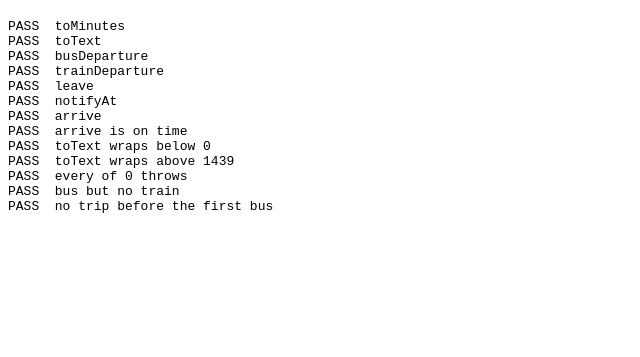
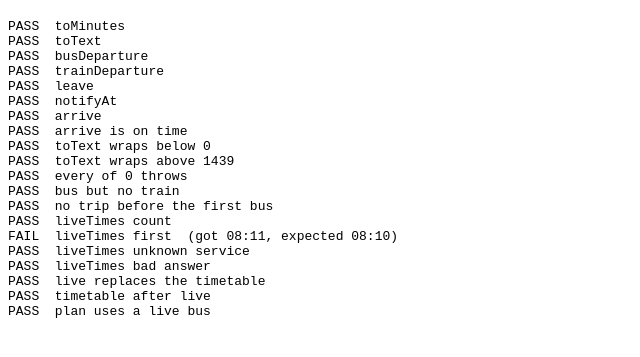
Before and after one commit to sindex16-cell/data-driven-app, a plain HTML site: page tests.html in a window 1280 px wide. Shown: the part 61-418 px from the top of the page, without its empty margins (0-640 px from the left). Drawn offline with Linux system fonts and the light colour scheme.

Commit message:
Publish the live bus time feature
Co-Authored-By: Claude Sonnet 5.5 <noreply@anthropic.com>

```diff
--- a/core.js
+++ b/core.js
@@ -17,13 +17,32 @@ export function toText(minutes) {
 }
 
 // Make the list of departure times for one service.
+// If service.live has times, use them first. Use the timetable only after the last live time.
 export function departures(service) {
   if (!(service.every > 0)) throw new Error("The value of every must be more than 0.");
-  const list = [];
+  const live = service.live || [];
+  const lastLive = live.length ? Math.max(...live) : -Infinity;
+  const list = [...live];
   for (let t = toMinutes(service.first); t <= toMinutes(service.last); t += service.every) {
-    list.push(t);
+    if (t > lastLive) list.push(t);
   }
   return list;
+}
+
+// Read the live bus times from the answer of the community API (Arrivelah).
+// Return minutes after midnight in Singapore time, or [] if the service is not in the answer.
+export function liveTimes(answer, serviceNo) {
+  const found = ((answer && answer.services) || []).find((s) => s.no === serviceNo);
+  if (!found) return [];
+  return ["next", "subsequent", "next2", "next3"]
+    .map((key) => found[key])
+    .filter((bus) => bus && typeof bus.time === "string" && bus.duration_ms >= 0)
+    .map((bus) => {
+      const [h, m, s] = bus.time.slice(11, 19).split(":").map(Number);
+      return h * 60 + m + s / 60;
+    })
+    .filter((t, i, all) => !Number.isNaN(t) && all.indexOf(t) === i)
+    .sort((a, b) => a - b);
 }
 
 // Find the latest leave time so that you arrive at the target time or before.
--- a/route.js
+++ b/route.js
@@ -20,6 +20,16 @@ export const route = {
   walkToDestination: 5,    // Bus stop to the meeting room.
 };
 
+// Live bus times from the community API Arrivelah. Set enabled to false to use only the timetable.
+// stopCode is the 5 digit bus stop code. service is the bus number.
+export const live = {
+  enabled: true,
+  url: "https://arrivelah2.busrouter.sg/",
+  stopCode: "83139",       // SAMPLE value. Replace it with your bus stop.
+  service: "15",           // SAMPLE value. Replace it with your bus.
+  refreshSeconds: 30,
+};
+
 export const settings = {
   arrivalTime: "09:00",    // Version 1 uses one fixed arrival time.
   safetyMinutes: 10,       // The green plan arrives 10 minutes before the arrival time.
--- a/tests.html
+++ b/tests.html
@@ -5,7 +5,7 @@
   <h1>Tests</h1>
   <pre id="out"></pre>
   <script type="module">
-    import { toMinutes, toText, plan } from "./core.js";
+    import { toMinutes, toText, plan, departures, liveTimes } from "./core.js";
     import { route } from "./route.js";
 
     const lines = [];
@@ -39,6 +39,21 @@
 
     check("no trip before the first bus", plan(route, toMinutes("06:10"), 10), null);
 
+    // Live data. The sample answer has two buses and one bus that already left.
+    const answer = { services: [{ no: "15", next: { time: "2026-11-19T08:10:30+08:00", duration_ms: 1000 },
+      subsequent: { time: "2026-11-19T08:20:00+08:00", duration_ms: 2000 },
+      next2: { time: "2026-11-19T08:20:00+08:00", duration_ms: 2000 },
+      next3: { time: "2026-11-19T08:01:00+08:00", duration_ms: -5 } }] };
+    check("liveTimes count", liveTimes(answer, "15").length, 2);
+    check("liveTimes first", toText(liveTimes(answer, "15")[0]), "08:10");
+    check("liveTimes unknown service", liveTimes(answer, "99").length, 0);
+    check("liveTimes bad answer", liveTimes(null, "15").length, 0);
+    const liveBus = { ...route.bus, live: liveTimes(answer, "15") };
+    check("live replaces the timetable", departures(liveBus).filter((x) => x <= 500).length, 2);
+    check("timetable after live", departures(liveBus).includes(toMinutes("08:25")), true);
+    const lp = plan({ ...route, bus: liveBus }, toMinutes("08:40"), 10);
+    check("plan uses a live bus", toText(lp.busDeparture), "08:20");
+
     document.getElementById("out").textContent = lines.join("\n");
   </script>
 </body>
```
Also changed, not shown: app.js (+37 -6 lines), index.html (+2 -1 lines).
